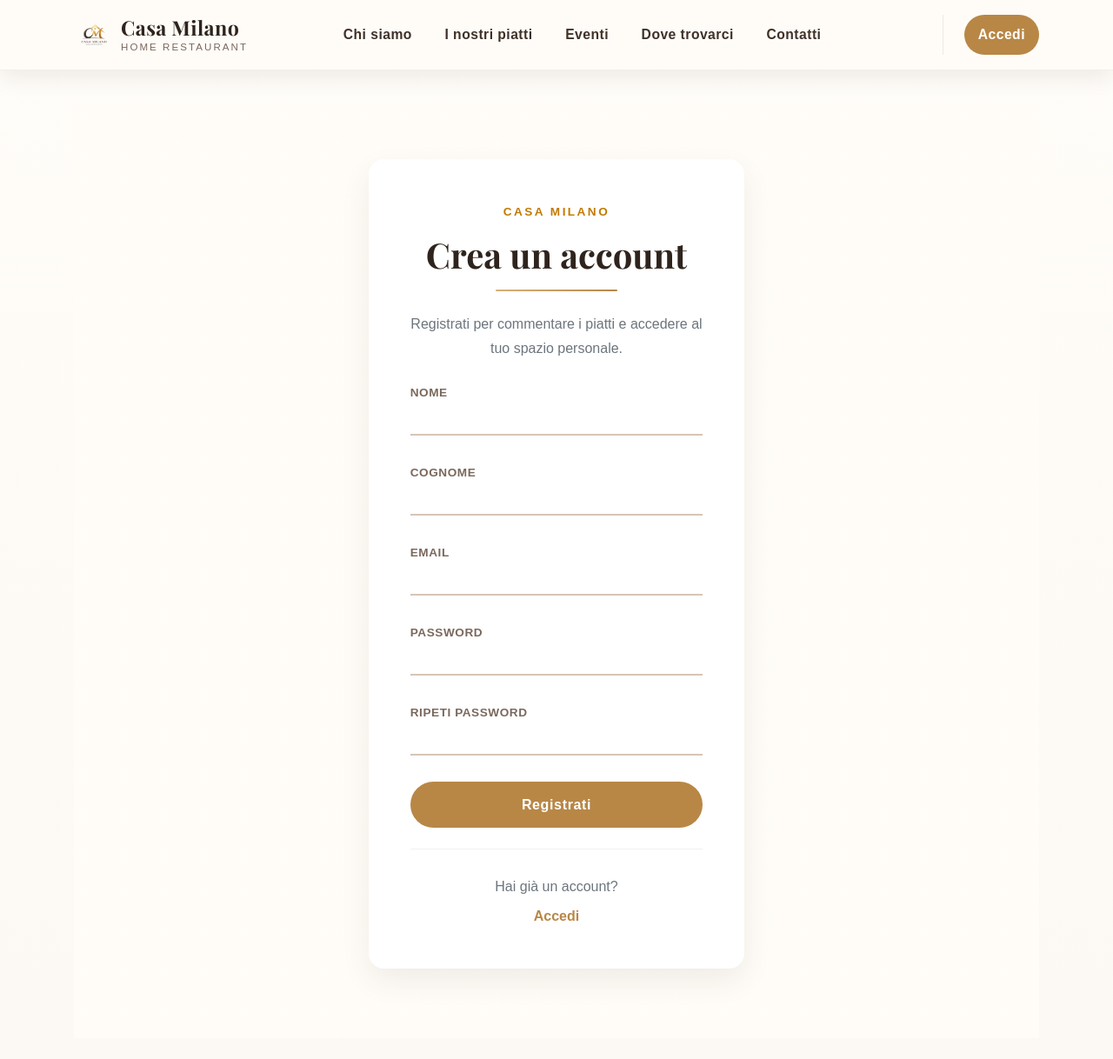
After one commit to Ardenzio666/CasaMilano, a Django app: page /accounts/register_form/ in a window 1280 px wide. The commit adds this page. Shown: the whole page at 87% size. Run offline with Django 5.2, Linux system fonts and the light colour scheme; parts of the project's set-up code (start-up, migrations or seed data) failed here and were passed over; some libraries are stand-ins or nearby versions.

Commit message:
feat: register and passwod change

```diff
--- a/accounts/forms.py
+++ b/accounts/forms.py
@@ -1,4 +1,6 @@
 from django import forms
+from django.contrib.auth.models import User
+from django.contrib.auth.forms import PasswordChangeForm
 
 class LoginForm(forms.Form):
     email = forms.CharField(
@@ -11,3 +13,37 @@ class LoginForm(forms.Form):
             'class': 'form-control'
         })
 )
+
+class CustomPasswordChangeForm(PasswordChangeForm):
+    def __init__(self, user, *args, **kwargs):
+        super().__init__(user, *args, **kwargs)
+
+        for field in self.fields.values():
+            field.widget.attrs.update({
+                "class": "form-control"
+            })
+
+class UserRegistrationForm(forms.ModelForm):
+    password2 = forms.CharField(
+        widget=forms.PasswordInput(attrs={'class': 'form-control'})
+    )
+
+    class Meta:
+        model = User
+        fields = ('first_name', 'last_name', 'email', 'password')
+
+        widgets = {
+            'first_name': forms.TextInput(attrs={'class': 'form-control'}),
+            'last_name': forms.TextInput(attrs={'class': 'form-control'}),
+            'email': forms.EmailInput(attrs={'class': 'form-control'}),
+            'password': forms.PasswordInput(attrs={'class': 'form-control'}),
+        }
+
+    # ✅ hashing password
+    def save(self, commit=True):
+        user = super().save(commit=False)
+        user.username = self.cleaned_data['email']  # importante!
+        user.set_password(self.cleaned_data['password'])  # 🔥 hashing
+        if commit:
+            user.save()
+        return user
--- /dev/null
+++ b/accounts/templates/accounts/register_form.html
@@ -0,0 +1,126 @@
+{% extends 'base.html' %}
+{% load static %}
+
+{% block title %}Registrati - Casa Milano{% endblock %}
+
+{% block content %}
+
+<section class="login-section">
+    <div class="container">
+        <div class="row justify-content-center">
+            <div class="col-md-8 col-lg-5">
+
+                <!-- 🔴 MESSAGES -->
+                {% if messages %}
+                <div class="shadow-custom custom-message error mb-4 text-center">
+                    {% for message in messages %}
+                        <div>{{ message }}</div>
+                    {% endfor %}
+                </div>
+                {% endif %}
+
+                <!-- 🟡 CARD -->
+                <div class="card border-0 shadow-custom login-card">
+                    <div class="card-body p-4 p-lg-5">
+
+                        <!-- HEADER -->
+                        <div class="text-center mb-4">
+                            <span class="section-kicker">Casa Milano</span>
+                            <h1 class="font-weight-bold mb-3">Crea un account</h1>
+                            <div class="bottom_line mx-auto" style="width: 140px; height: 2.5px;"></div>
+
+                            <p class="text-muted mt-4 mb-0">
+                                Registrati per commentare i piatti e accedere
+                                al tuo spazio personale.
+                            </p>
+                        </div>
+
+                        <!-- FORM -->
+                        <form method="post" novalidate>
+                            {% csrf_token %}
+
+                            <!-- First name -->
+                            <div class="form-group login-form-group">
+                                <label for="first_name">Nome</label>
+                                {{ user_form.first_name }}
+
+                                {% if user_form.first_name.errors %}
+                                    <div class="login-field-error">
+                                        {{ user_form.first_name.errors }}
+                                    </div>
+                                {% endif %}
+                            </div>
+
+                            <!-- Last name -->
+                            <div class="form-group login-form-group">
+                                <label for="last_name">Cognome</label>
+                                {{ user_form.last_name }}
+
+                                {% if user_form.last_name.errors %}
+                                    <div class="login-field-error">
+                                        {{ user_form.last_name.errors }}
+                                    </div>
+                                {% endif %}
+                            </div>
+
+                            <!-- Email -->
+                            <div class="form-group login-form-group">
+                                <label for="email">Email</label>
+                                {{ user_form.email }}
+
+                                {% if user_form.email.errors %}
+                                    <div class="login-field-error">
+                                        {{ user_form.email.errors }}
+                                    </div>
+                                {% endif %}
+                            </div>
+
+                            <!-- Password -->
+                            <div class="form-group login-form-group">
+                                <label for="password">Password</label>
+                                {{ user_form.password }}
+
+                                {% if user_form.password.errors %}
+                                    <div class="login-field-error">
+                                        {{ user_form.password.errors }}
+                                    </div>
+                                {% endif %}
+                            </div>
+
+                            <!-- Password2 -->
+                            <div class="form-group login-form-group">
+                                <label for="password2">Ripeti password</label>
+                                {{ user_form.password2 }}
+
+                                {% if user_form.password2.errors %}
+                                    <div class="login-field-error">
+                                        {{ user_form.password2.errors }}
+                                    </div>
+                                {% endif %}
+                            </div>
+
+                            <!-- SUBMIT -->
+                            <button type="submit" class="btn btn-login btn-block mt-4">
+                                Registrati
+                            </button>
+                        </form>
+
+                        <!-- FOOTER -->
+                        <div class="login-footer text-center mt-4">
+                            <p class="mb-2 text-muted">
+                                Hai già un account?
+                            </p>
+                            <a href="{% url 'accounts:login' %}" class="login-link">
+                                Accedi
+                            </a>
+                        </div>
+
+                    </div>
+                </div>
+
+            </div>
+        </div>
+    </div>
+</section>
+
+{% endblock %}
--- a/accounts/urls.py
+++ b/accounts/urls.py
@@ -5,6 +5,10 @@ from django.contrib.auth import views as auth_views
 app_name = 'accounts'
 
 urlpatterns = [
-    path('login/', auth_views.LoginView.as_view(), name='login'),
-    path('logout/', auth_views.LogoutView.as_view(), name='logout'),
+    path('login/', views.user_login, name='login'),
+    path('logout/', views.CustomLogoutView.as_view(), name='logout'),
+    path('register/', views.register, name="register"),
+    path('register_form/', views.register_form, name="register_form"),
+    path('password_change/', views.CustomPasswordChangeView.as_view(), name='password_change'),
+    path('password_change/done/', views.CustomPasswordChangeDoneView.as_view(), name='password_change_done')
 ]
--- a/accounts/views.py
+++ b/accounts/views.py
@@ -1,9 +1,12 @@
-from django.http import HttpResponse
 from django.contrib import messages
 from django.shortcuts import render, redirect
 from django.contrib.auth import authenticate, login
 from django.contrib.auth.models import User
-from .forms import LoginForm
+from django.urls import reverse_lazy
+from .forms import CustomPasswordChangeForm, LoginForm, UserRegistrationForm
+from django.contrib.auth.views import LogoutView
+from django.contrib.auth.views import PasswordChangeView
+from django.contrib.auth.views import PasswordChangeDoneView
 import logging
 
 logger = logging.getLogger(__name__)
@@ -33,4 +36,96 @@ def user_login(request):
             messages.error(request, 'Incorrect email / password')
     else:
         form = LoginForm()
-    return render(request, 'login.html', {'form': form})
+    return render(request, 'registration/login.html', {'form': form})
+
+
+def register(request):
+    logger.info("Rendering the REGISTER template")
+    return render(
+        request,
+        'accounts/register.html'
+    )
+
+
+class CustomLogoutView(LogoutView):
+    def dispatch(self, request, *args, **kwargs):
+        if request.user.is_authenticated:
+            logger.info(f"Logout user: {request.user.email}")
+        return super().dispatch(request, *args, **kwargs)
+
+
+def register_form(request):
+    logger.info("Register request receiced")
+    if request.method == 'POST':
+        user_form = UserRegistrationForm(request.POST)
+        if user_form.is_valid():
+            logger.info("Register form is valid")
+            cf = user_form.cleaned_data
+            email = cf['email']
+            password = cf['password']
+            password2 = cf['password2']
+            if password == password2:
+                logger.info("Passwords matcht")
+                if User.objects.filter(email=email).exists():
+                    logger.error("User email already exists")
+                    messages.error(request,
+                        'User with given email already exists')
+                    return render(
+                        request,
+                        'accounts/register_form.html',
+                        {'user_form': user_form}
+                    )
+            else:
+                logger.error("Passwords mismatch")
+                messages.error(request, 'Passwords don\'t match')
+                return render(
+                    request,
+                    'accounts/register_form.html',
+                    {'user_form': user_form}
+                )
+            # Create a new user object
+            new_user = User.objects.create_user(
+                first_name=cf['first_name'],
+                last_name=cf['last_name'],
+                username=email,
+                email=email,
+                password=password
+            )
+            logger.info("User created")
+            return render(
+                request,
+                'accounts/register_done.html',
+                {'new_user': new_user}
+            )
+    else:
+        user_form = UserRegistrationForm()
+    return render(
+        request,
+        'accounts/register_form.html',
+        {'user_form': user_form}
+    )
+
+
+class CustomPasswordChangeView(PasswordChangeView):
+    template_name = "registration/password_change.html"
+    form_class = CustomPasswordChangeForm
+    success_url = reverse_lazy("accounts:password_change_done")
+
+    def form_valid(self, form):
+        user = self.request.user
+        logger.info(f"Password change SUCCESS for user: {user.email}")
+        return super().form_valid(form)
+
+    def form_invalid(self, form):
+        user = self.request.user
+        logger.warning(f"Password change FAILED for user: {user.email}")
+        return super().form_invalid(form)
+
+
+class CustomPasswordChangeDoneView(PasswordChangeDoneView):
+    template_name = "registration/password_change_done.html"
+
+    def dispatch(self, request, *args, **kwargs):
+        if request.user.is_authenticated:
+            logger.info(f"User {request.user.email} reached password_change_done page")
+        return super().dispatch(request, *args, **kwargs)
--- a/templates/base.html
+++ b/templates/base.html
@@ -71,7 +71,7 @@ href="https://stackpath.bootstrapcdn.com/bootstrap/4.4.1/css/bootstrap.min.css"
                    href="#"
                    data-toggle="dropdown">
                     <i class="bi bi-person-circle mr-1"></i>
-                    {{ request.user.username }}
+                    {{ request.user.get_full_name|default:request.user.username }}
                 </a>
 
                 <div class="dropdown-menu dropdown-menu-right">
```
Also changed, not shown: accounts/templates/accounts/register.html (added, +52 -0 lines), accounts/templates/accounts/register_done.html (added, +40 -0 lines), accounts/templates/registration/login.html (+3 -4 lines), accounts/templates/registration/password_change.html (added, +98 -0 lines), accounts/templates/registration/password_change_done.html (added, +38 -0 lines), menu/templates/menu.html (+14 -1 lines).
